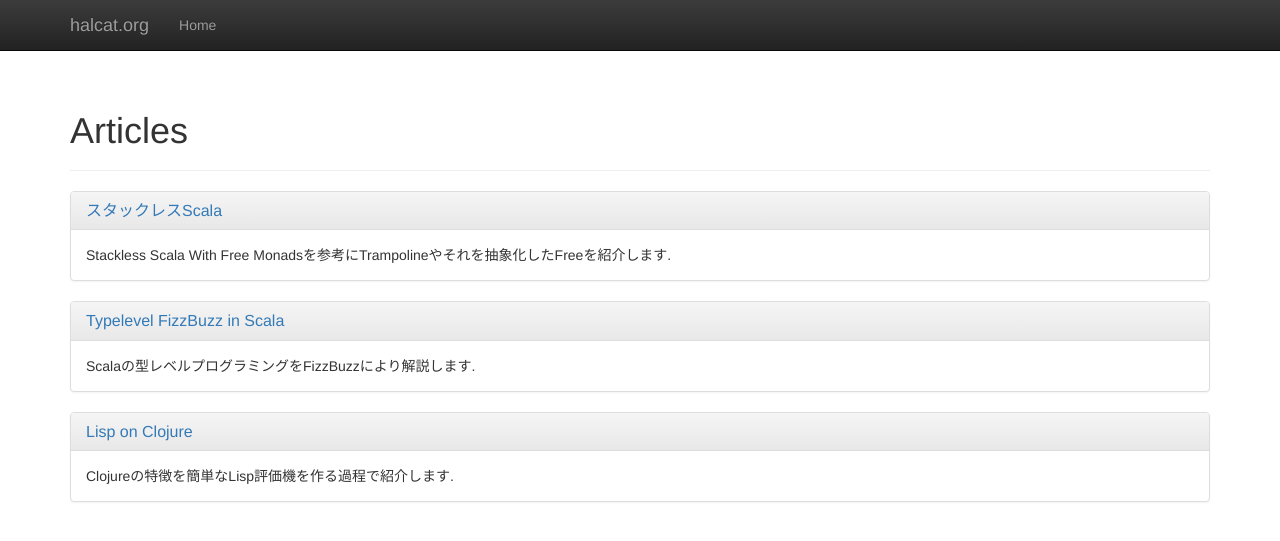
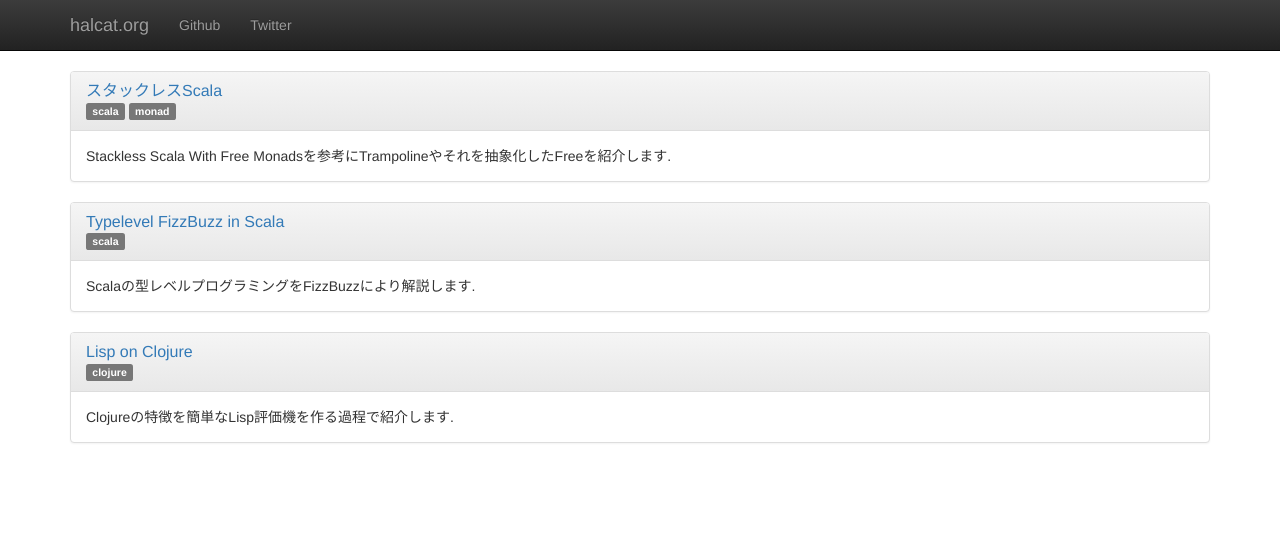
Before and after one commit to halcat0x15a/halcat0x15a.github.io, a Jekyll site: the page built from index.html, in a window 1280 px wide. Shown: the top 541 px of the page. Built offline with Jekyll 4.4.1, drawn with Linux system fonts in a browser that asks for light colours; nearby versions of some CDN libraries; Markdown is read by kramdown in place of the engine named in the settings.

Commit message:
update templates

```diff
--- /dev/null
+++ b/_includes/entry.html
@@ -0,0 +1,12 @@
+<div class="panel panel-default">
+  <div class="panel-heading">
+    <a href="evaluator.html"><h3 class="panel-title">{{ include.title }}</h3></a>
+    {% assign tags = include.tags | split: "," %}
+    {% for tag in tags %}
+    <span class="label label-default">{{ tag }}</span>
+    {% endfor %}
+  </div>
+  <div class="panel-body">
+    {{ include.desc }}
+  </div>
+</div>
--- a/_layouts/default.html
+++ b/_layouts/default.html
@@ -19,11 +19,12 @@
 	    <span class="icon-bar"></span>
 	    <span class="icon-bar"></span>
 	  </button>
-	  <a class="navbar-brand" href="#">halcat.org</a>
+	  <a class="navbar-brand" href="index.html">halcat.org</a>
 	</div>
 	<div id="navbar" class="collapse navbar-collapse">
 	  <ul class="nav navbar-nav">
-	    <li><a href="index.html">Home</a></li>
+	    <li><a href="https://github.com/halcat0x15a">Github</a></li>
+	    <li><a href="https://twitter.com/halcat0x15a">Twitter</a></li>
 	  </ul>
 	</div>
       </div>
--- a/index.md
+++ /dev/null
@@ -1,35 +0,0 @@
----
-layout: default
-title: halcat.org
----
-
-<div class="page-header">
-  <h1>Articles</h1>
-</div>
-
-<div class="panel panel-default">
-  <div class="panel-heading">
-    <a href="stackless.html"><h3 class="panel-title">スタックレスScala</h3></a>
-  </div>
-  <div class="panel-body">
-    Stackless Scala With Free Monadsを参考にTrampolineやそれを抽象化したFreeを紹介します.
-  </div>
-</div>
-
-<div class="panel panel-default">
-  <div class="panel-heading">
-    <a href="typelevel_fizzbuzz.html"><h3 class="panel-title">Typelevel FizzBuzz in Scala</h3></a>
-  </div>
-  <div class="panel-body">
-    Scalaの型レベルプログラミングをFizzBuzzにより解説します.
-  </div>
-</div>
-
-<div class="panel panel-default">
-  <div class="panel-heading">
-    <a href="evaluator.html"><h3 class="panel-title">Lisp on Clojure</h3></a>
-  </div>
-  <div class="panel-body">
-    Clojureの特徴を簡単なLisp評価機を作る過程で紹介します.
-  </div>
-</div>
```
Also changed, not shown: index.html (added, +10 -0 lines).
